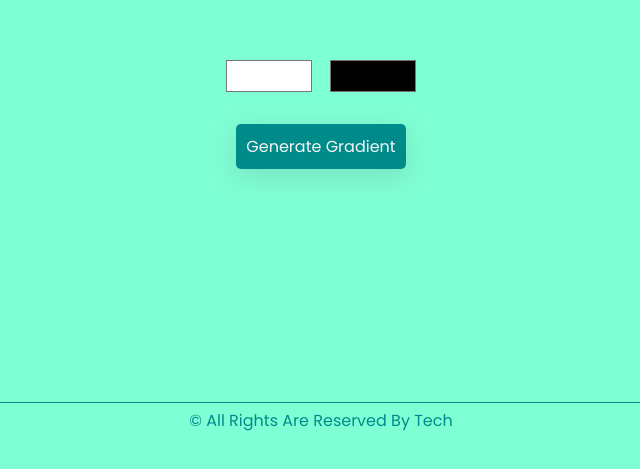
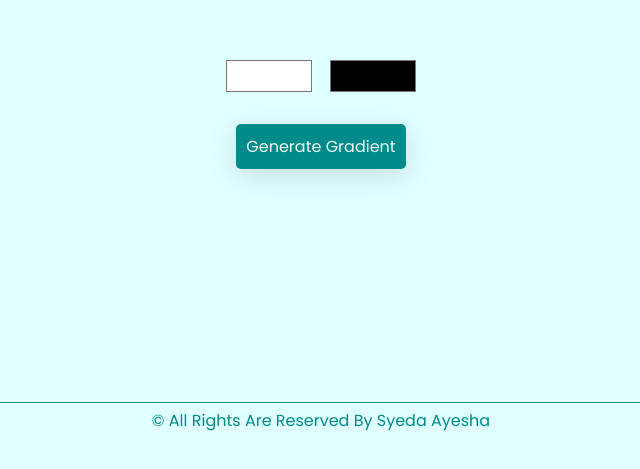
Before and after one commit to Syedaa-Ayesha/backgroundGenerator, a plain HTML site: page index.html in a window 1280 px wide. Shown: the part 263-732 px from the top of the page, without its empty margins (319-959 px from the left). Drawn offline with Linux system fonts and the light colour scheme.

Commit message:
Finalize

```diff
--- a/index.html
+++ b/index.html
@@ -23,7 +23,7 @@
             <p id="color-2" class="colors"></p>
         </div>
         <footer id="footer">
-            <span>© All Rights Are Reserved By Tech</span>
+            <span>© All Rights Are Reserved By Syeda Ayesha</span>
         </footer>
     </div>
 
--- a/style.css
+++ b/style.css
@@ -12,9 +12,7 @@
     justify-content: center;
     align-items: center;
     flex-direction: column;
-    /* background-color: lightcyan; */
-    background-color: aquamarine;
-
+    background-color: lightcyan;
 }
 
 input {
```
